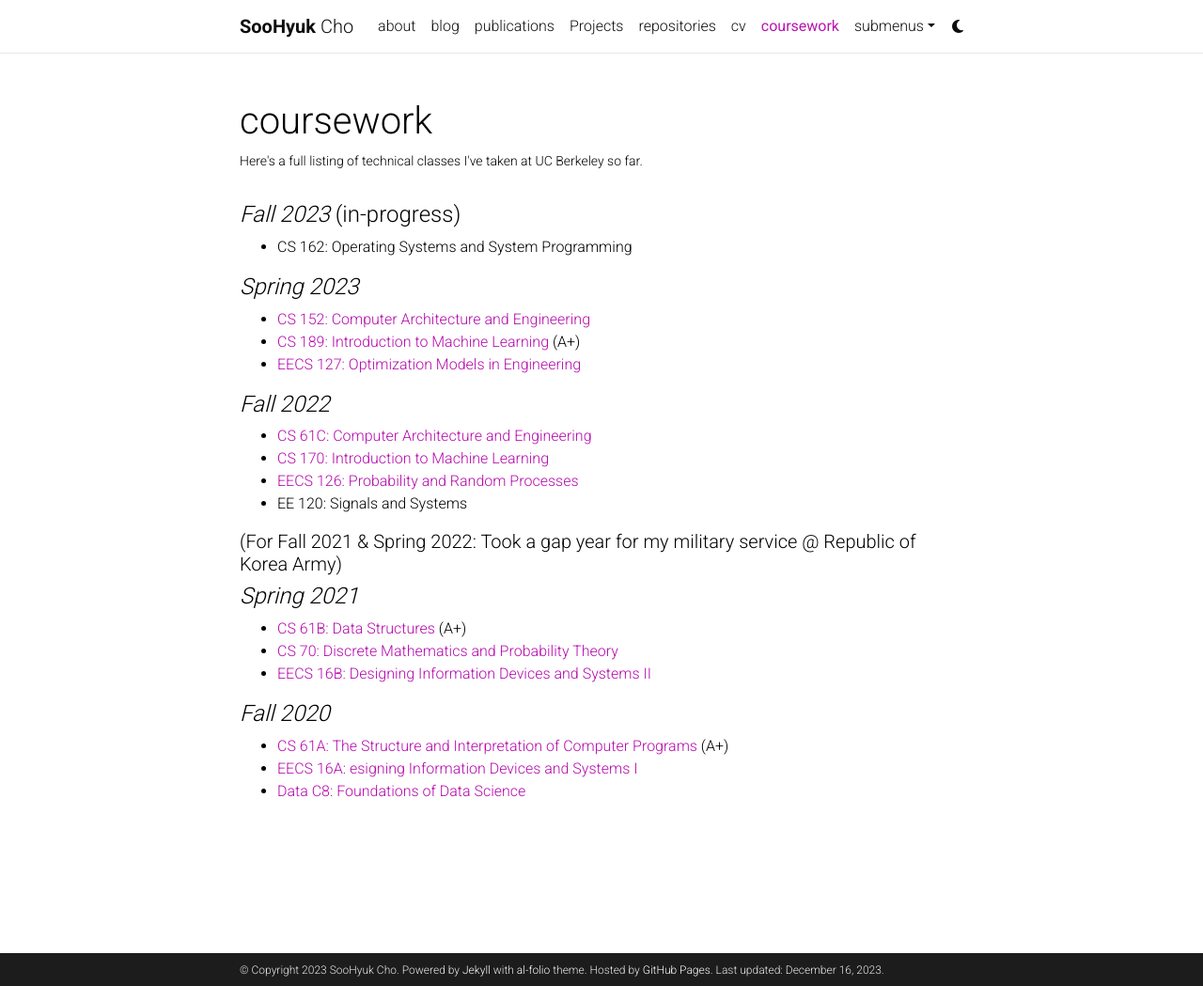
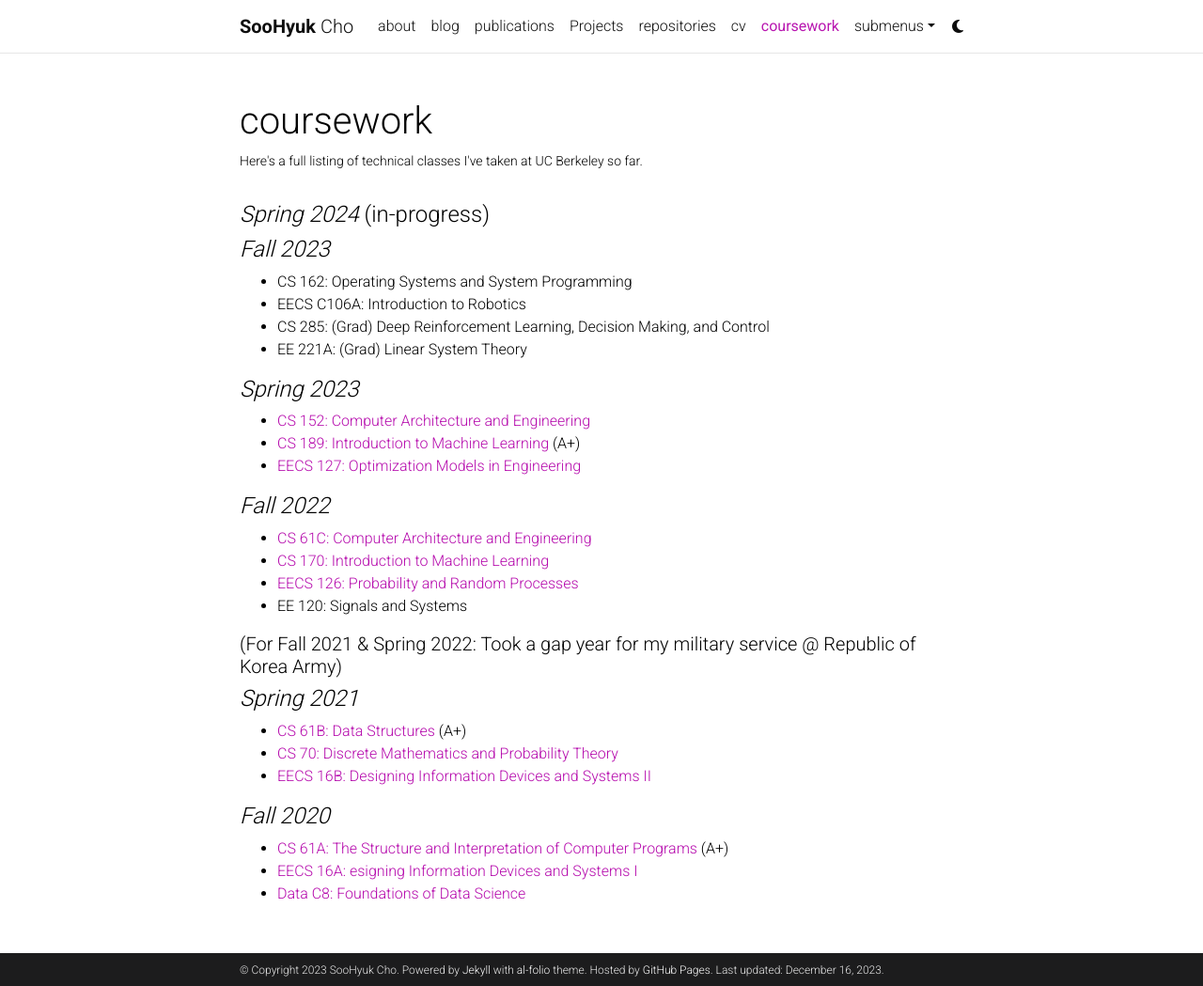
Before and after one commit to soohyuk-cho/soohyuk-cho.github.io, a Jekyll site: the page built from _pages/coursework.md, in a window 1280 px wide and 1049 px high. Shown: the whole window at 94% size. Built offline with Jekyll 4.4.1, drawn with Linux system fonts in a browser that asks for light colours; comment, search, counter and statistics services are not loaded; a style sheet for code colours, icons or effects is not loaded.

Commit message:
coursework updated

```diff
--- a/Gemfile
+++ b/Gemfile
@@ -15,7 +15,7 @@ group :jekyll_plugins do
     gem 'jekyll-toc'
     gem 'jekyll-twitter-plugin'
     gem 'jemoji'
-    gem 'mini_racer'
+    # gem 'therubyracer'
     gem 'unicode_utils'
     gem 'webrick'
 end
--- a/_pages/coursework.md
+++ b/_pages/coursework.md
@@ -4,10 +4,15 @@ permalink: /coursework/
 title: coursework
 description: Here's a full listing of technical classes I've taken at UC Berkeley so far.
 nav: true
-nav_order: 5
+nav_order: 5x
 ---
-#### <em>Fall 2023</em> (in-progress)
+#### <em>Spring 2024</em> (in-progress)
+
+#### <em>Fall 2023</em>
 - CS 162: Operating Systems and System Programming
+- EECS C106A: Introduction to Robotics
+- CS 285: (Grad) Deep Reinforcement Learning, Decision Making, and Control
+- EE 221A: (Grad) Linear System Theory
 
 #### <em>Spring 2023</em>
 - [CS 152: Computer Architecture and Engineering](https://inst.eecs.berkeley.edu/~cs152/sp23/)
```
Also changed, not shown: assets/img/1.jpg (deleted), assets/img/10.jpg (deleted), assets/img/11.jpg (deleted), assets/img/12.jpg (deleted), assets/img/2.jpg (deleted), assets/img/3.jpg (deleted), assets/img/4.jpg (deleted), assets/img/5.jpg (deleted), assets/img/6.jpg (deleted), assets/img/7.jpg (deleted), assets/img/8.jpg (deleted), assets/img/9.jpg (deleted).
